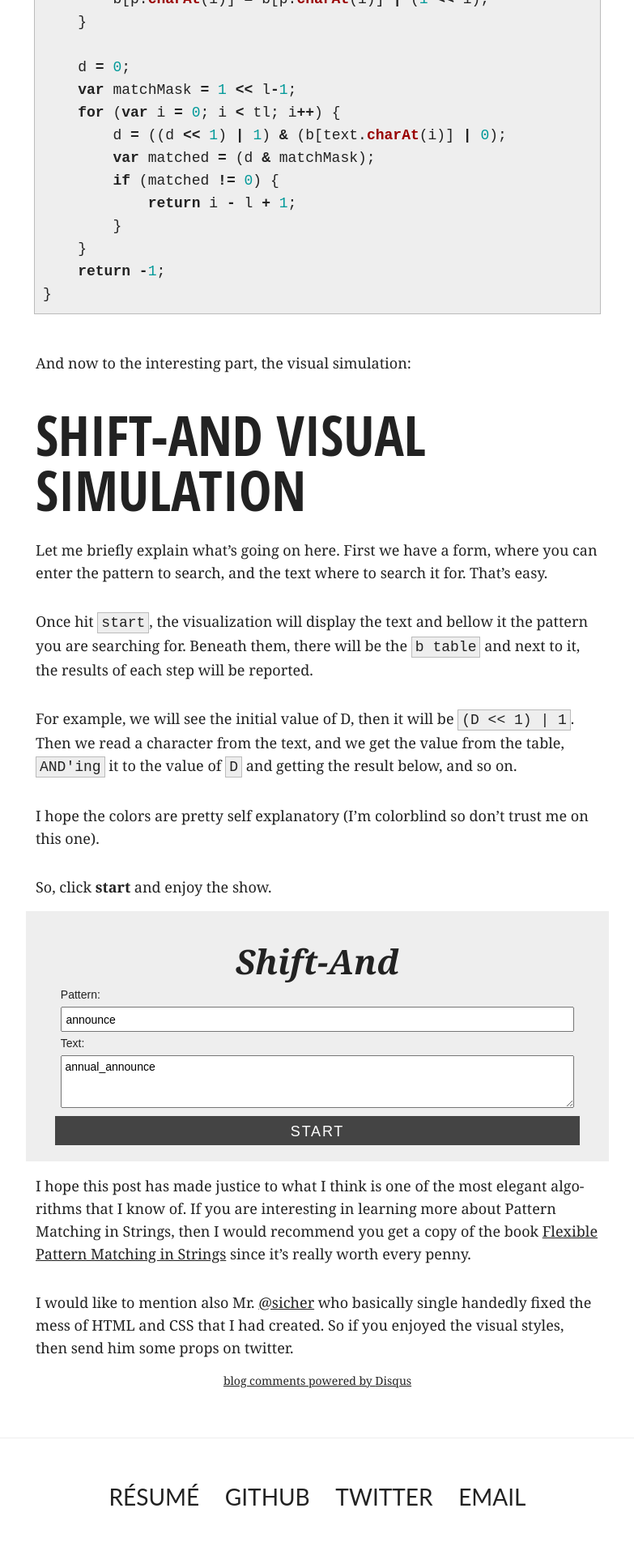
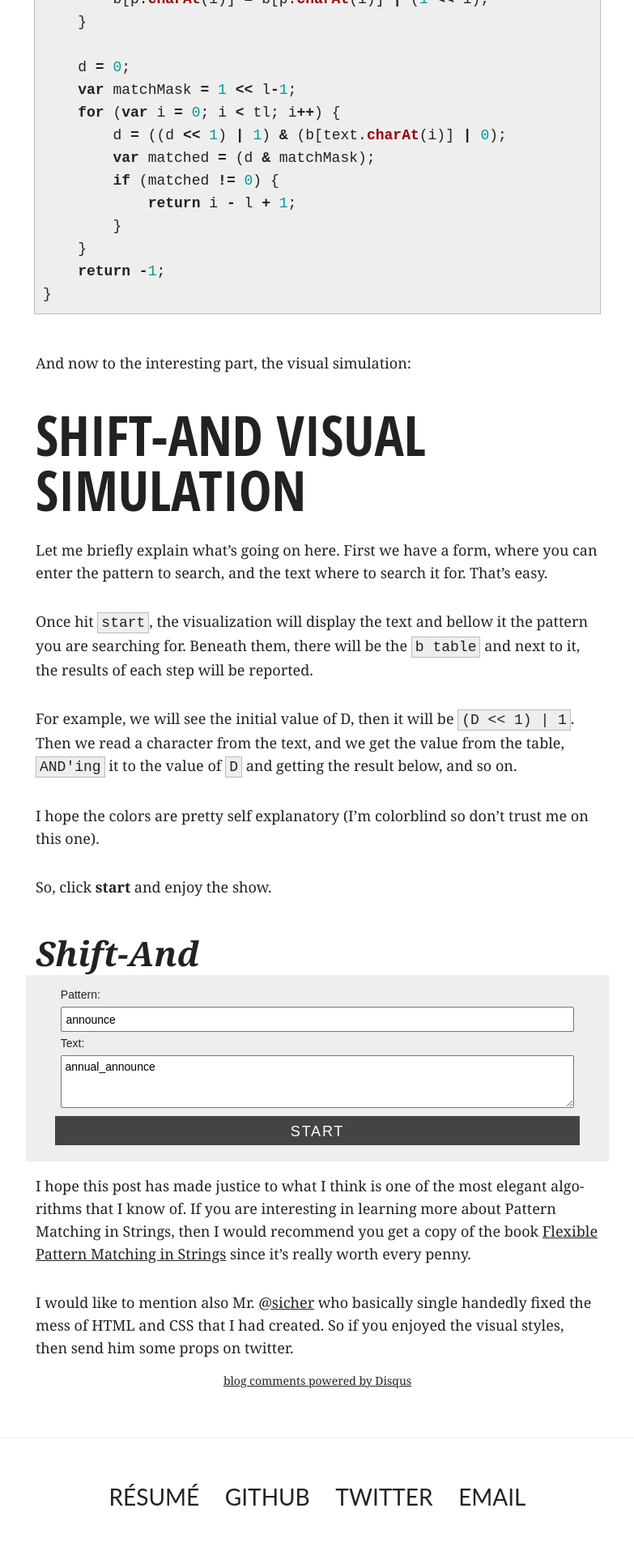
Before and after one commit to videlalvaro/videlalvaro.github.io, a Jekyll site: the page built from _posts/2014-01-05-shift-and-visualization.md, in a window 1280 px wide. Shown: the part 3069-4989 px from the top of the page at 81% size, without its empty margins (248-1031 px from the left). Built offline with Jekyll 4.4.1, drawn with Linux system fonts in a browser that asks for light colours; comment, search, counter and statistics services are not loaded.

Commit message:
moves form title outside

```diff
--- a/_posts/2014-01-05-shift-and-visualization.md
+++ b/_posts/2014-01-05-shift-and-visualization.md
@@ -100,8 +100,8 @@ So, click __start__ and enjoy the show.
 
 <link rel="stylesheet" href="/css/sand.css" type="text/css" media="screen" title="no title" charset="utf-8" />
 <div class="shiftand">
+<h4>Shift-And</h4>
 <form id="shiftand">
-    <h4>Shift-And</h4>
     <label for="pattern">Pattern:</label>
     <input id="pattern" type="text" name="pattern" value="announce" size="70" />
     <label for="text">Text:</label>
```
